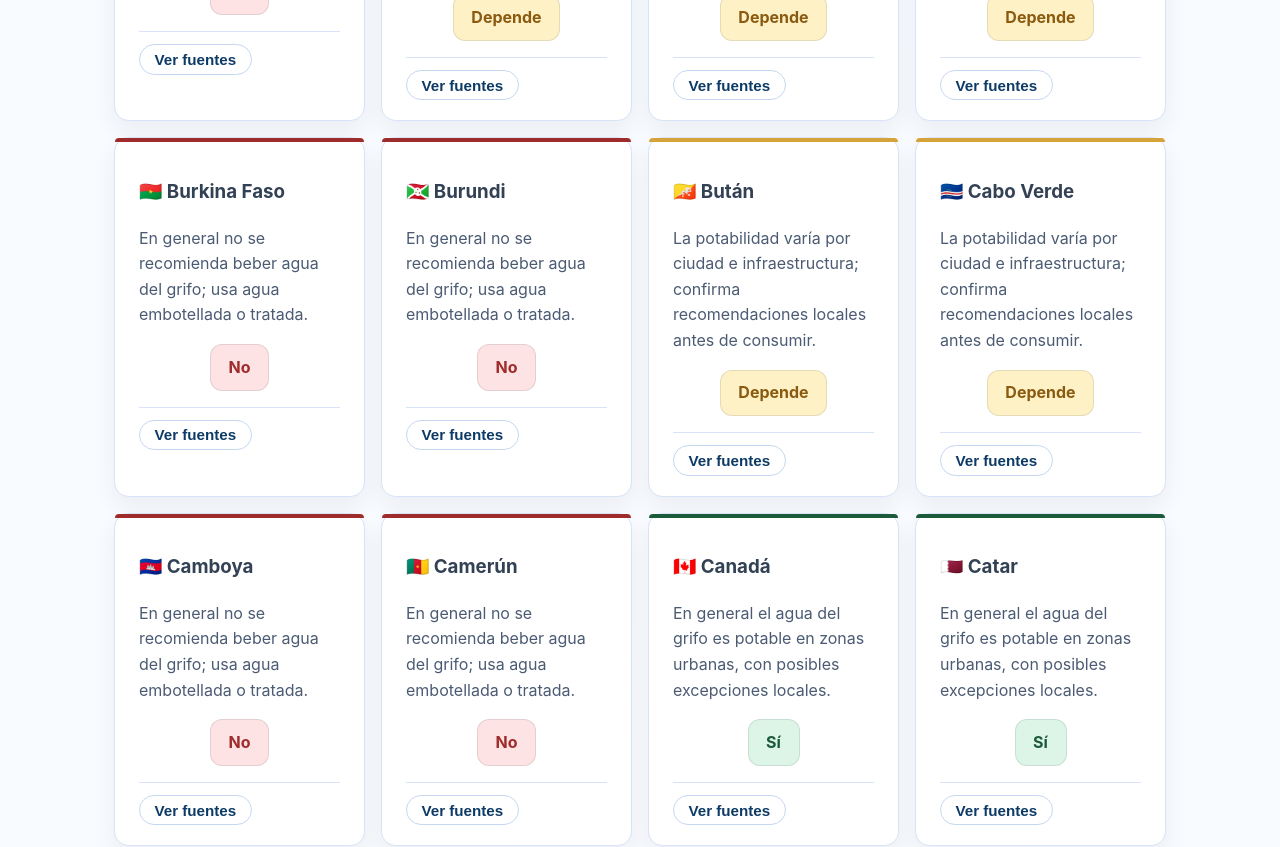
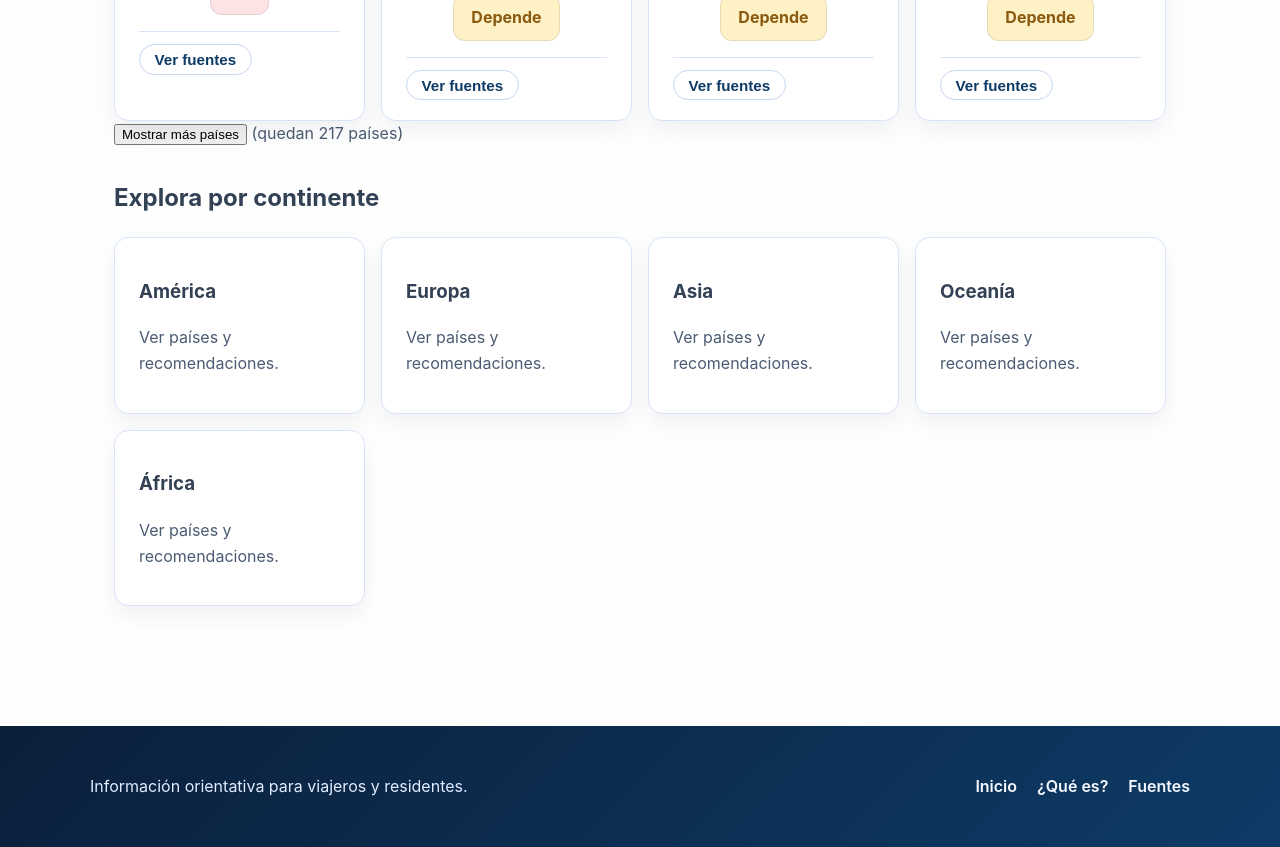
Before and after one commit to elpenultimo/aguadelgrifo, a Next.js app: page / in a window 1280 px wide. Shown: the part 3660-4507 px from the top of the page. Built offline with nearby package versions, Linux system fonts and the light colour scheme.

Commit message:
Limit home country list with show more

```diff
--- a/src/app/components/PaisSearch.tsx
+++ b/src/app/components/PaisSearch.tsx
@@ -9,6 +9,7 @@ type PaisSearchProps = {
   countries: Pais[];
   title?: string;
   placeholder?: string;
+  initialLimit?: number;
 };
 
 const statusLabels: Record<Pais["status"], string> = {
@@ -20,12 +21,16 @@ const statusLabels: Record<Pais["status"], string> = {
 export default function PaisSearch({
   countries,
   title = "Buscador de países",
-  placeholder = "Busca un país..."
+  placeholder = "Busca un país...",
+  initialLimit
 }: PaisSearchProps) {
   const [query, setQuery] = useState("");
   const [expandedSources, setExpandedSources] = useState<
     Record<string, boolean>
   >({});
+  const [visibleCount, setVisibleCount] = useState(
+    initialLimit ?? countries.length
+  );
 
   const filtered = useMemo(() => {
     const normalized = query.trim().toLowerCase();
@@ -33,6 +38,15 @@ export default function PaisSearch({
       normalized ? country.name.toLowerCase().includes(normalized) : true
     );
   }, [countries, query]);
+
+  const hasActiveQuery = query.trim().length > 0;
+  const isLimited = typeof initialLimit === "number";
+  const limitStep = initialLimit ?? filtered.length;
+  const visibleCountries =
+    hasActiveQuery || !isLimited
+      ? filtered
+      : filtered.slice(0, visibleCount);
+  const remainingCount = Math.max(filtered.length - visibleCount, 0);
 
   const toggleSources = (slug: string) => {
     setExpandedSources((current) => ({
@@ -55,7 +69,7 @@ export default function PaisSearch({
         <span className="subtle">Resultados: {filtered.length}</span>
       </p>
       <div className="grid">
-        {filtered.map((country) => {
+        {visibleCountries.map((country) => {
           const flag = getCountryFlagEmoji({
             slug: country.slug,
             name: country.name
@@ -114,6 +128,23 @@ export default function PaisSearch({
           );
         })}
       </div>
+      {isLimited && !hasActiveQuery && visibleCount < filtered.length ? (
+        <div>
+          <button
+            type="button"
+            onClick={() =>
+              setVisibleCount((current) =>
+                Math.min(current + limitStep, filtered.length)
+              )
+            }
+          >
+            Mostrar más países
+          </button>
+          {remainingCount > 0 ? (
+            <span className="subtle"> (quedan {remainingCount} países)</span>
+          ) : null}
+        </div>
+      ) : null}
     </section>
   );
 }
--- a/src/app/page.tsx
+++ b/src/app/page.tsx
@@ -2,6 +2,8 @@ import Link from "next/link";
 import { paises } from "../data/paises";
 import { continentes } from "../data/continentes";
 import PaisSearch from "./components/PaisSearch";
+
+const INITIAL_COUNTRIES = 32;
 
 export default function HomePage() {
   return (
@@ -20,7 +22,7 @@ export default function HomePage() {
         </div>
       </section>
 
-      <PaisSearch countries={paises} />
+      <PaisSearch countries={paises} initialLimit={INITIAL_COUNTRIES} />
 
       <section>
         <h2>Explora por continente</h2>
```
